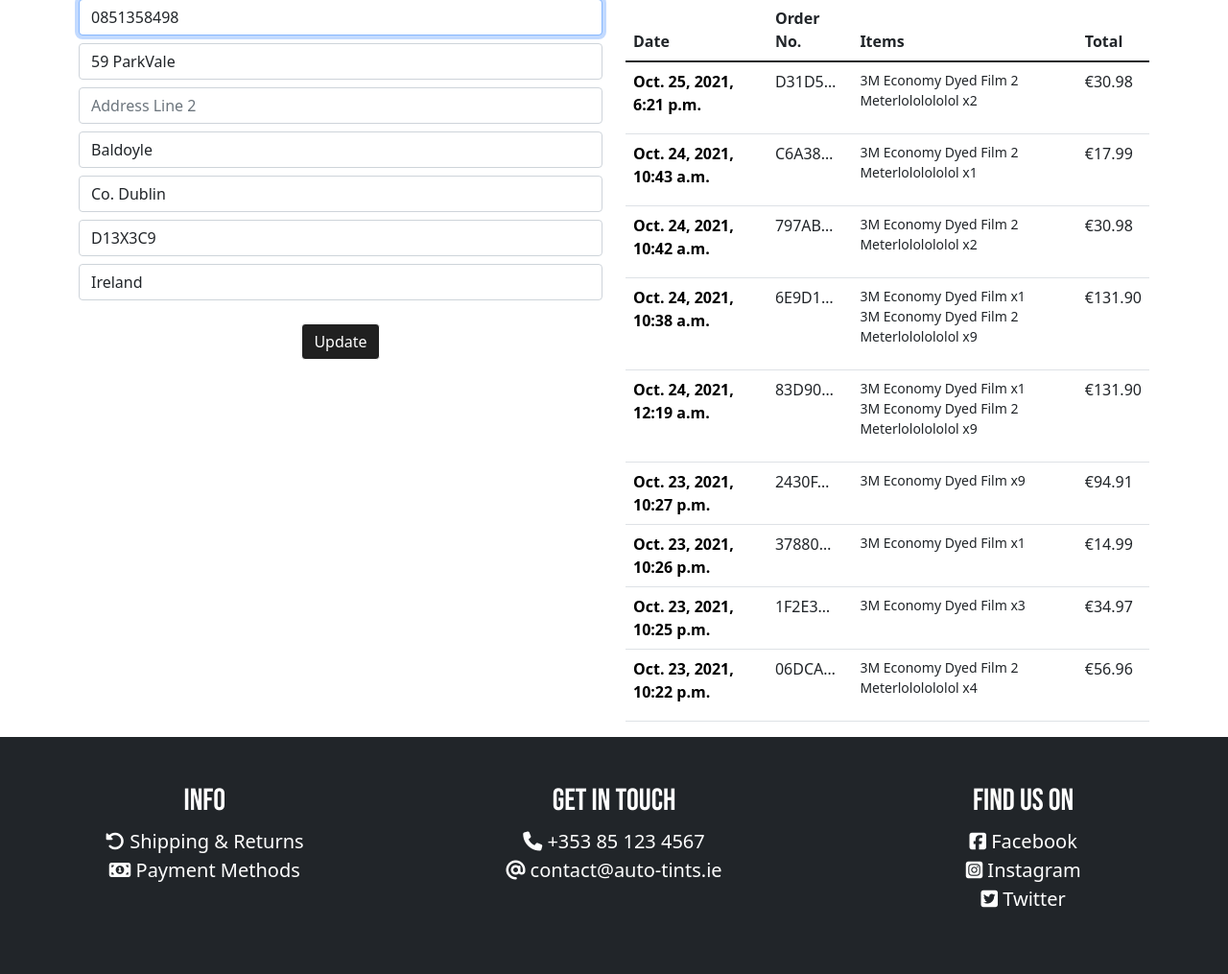
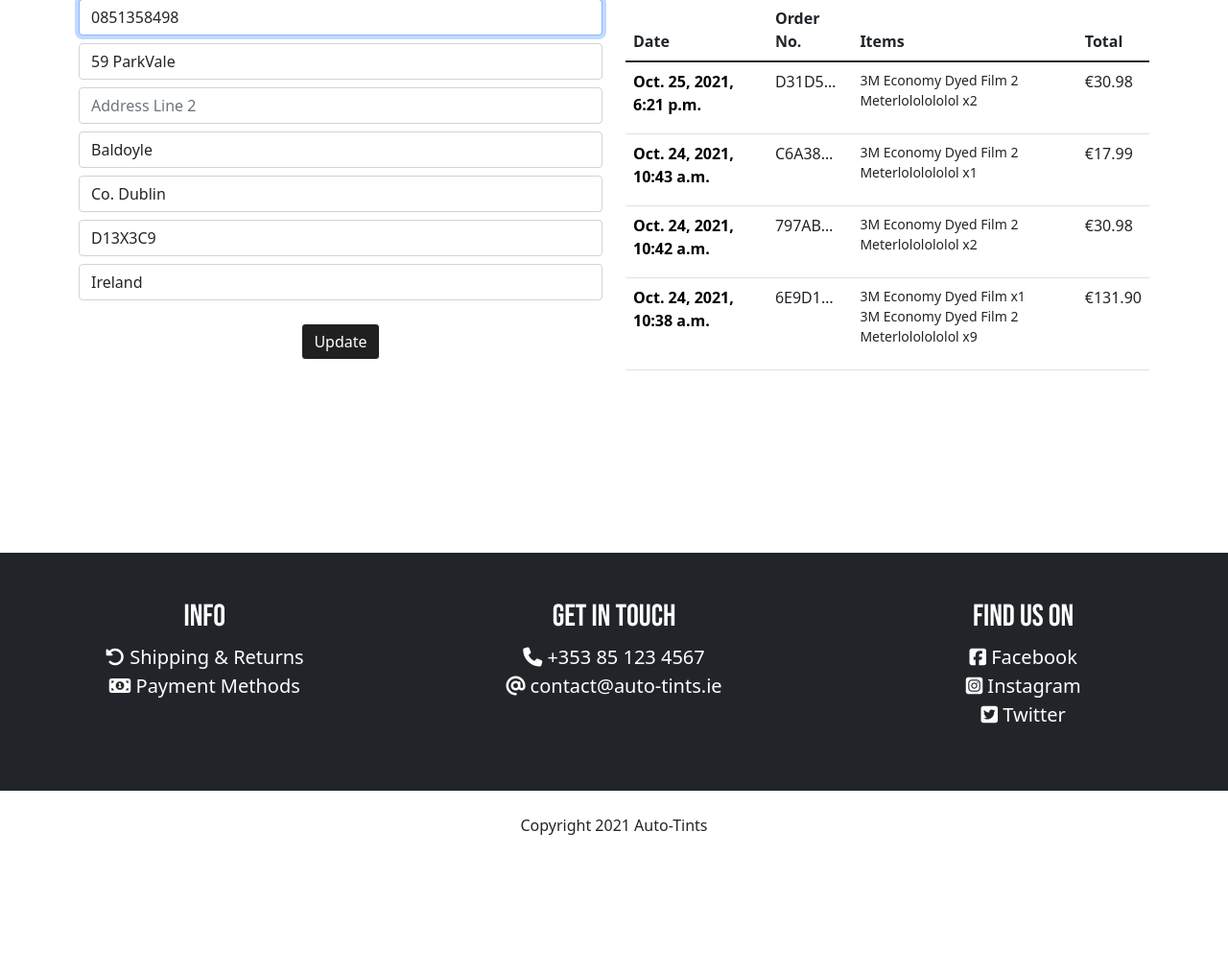
Before and after one commit to JakubMrowicki/auto-tints, a Django app: page /profile/ in a window 1280 px wide. Shown: the part 273-1288 px from the top of the page at 96% size. After the commit the page ends 1143 px from the top, so only its background shows below. Run offline with Django 3.2, Linux system fonts and the light colour scheme; a user stored in the database is signed in; data comes from the database, SQL or seed files in the repository; both versions use the stored data as it was after the commit; some libraries are stand-ins or nearby versions.

Commit message:
fix overflow-y not working

```diff
--- a/pages/templates/pages/profiles/profile.html
+++ b/pages/templates/pages/profiles/profile.html
@@ -16,7 +16,8 @@
         </div>
         <div class="col-12 col-md-6">
             <h1 class="mt-5">Order History</h1>
-            <table class="table order-history">
+            <div class="order-history">
+                <table class="table">
                     <thead>
                         <tr>
                             <th scope="col">Date</th>
@@ -51,18 +52,19 @@
             </div>
         </div>
     </div>
+</div>
 {% endblock %}
 
 {% block postloadjs %}
 {{ block.super }}
 <script>
     let countrySelected = $('#id_default_country').val();
-        if(!countrySelected) {
+    if (!countrySelected) {
         $('#id_default_country').css('color', '#707585');
     };
-        $('#id_default_country').change(function() {
+    $('#id_default_country').change(function () {
         countrySelected = $(this).val();
-            if(!countrySelected) {
+        if (!countrySelected) {
             $(this).css('color', '#707585');
         } else {
             $(this).css('color', '#000');
--- a/static/css/base.css
+++ b/static/css/base.css
@@ -136,7 +136,7 @@ hr {
 }
 
 .order-history {
-    max-height: 500px;
+    max-height: 400px;
     overflow-y: auto;
 }
 /* Stripe */
```
Also changed, not shown: db.sqlite3. Lines whose indentation alone changed are shown as unchanged.
